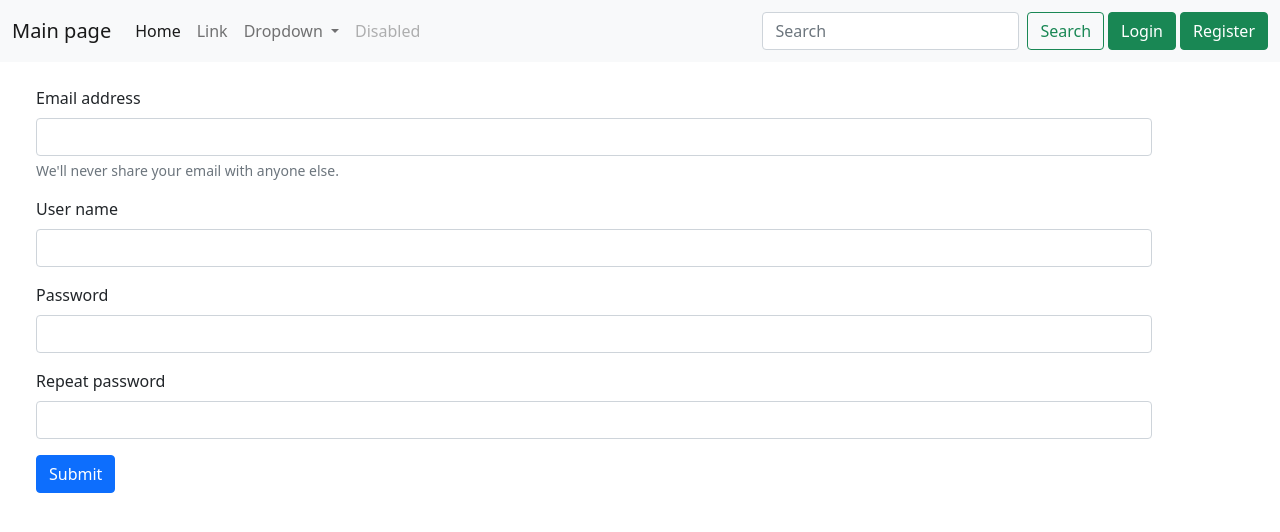
After one commit to TimofeyFurman/hillel1, a FastAPI app: template frontend/app/templates/pages/register.html in a window 1280 px wide. The commit adds this page. Shown: the top 532 px of the page. Run offline with FastAPI, Linux system fonts and the light colour scheme; the template is opened without the code that fills it, so the values that code supplies are empty.

Commit message:
﻿Merge branch 'main' of github.com:TimofeyFurman/hillel1 into 1711-migrations # Please enter a commit message to explain why this merge is necessary, # especially if it merges an updated upstream into a topic branch. # # Lines starting with '#' will be ignored, and an empty message aborts # the commit.

```diff
--- /dev/null
+++ b/frontend/app/templates/components/auth.html
@@ -0,0 +1,11 @@
+
+{% if user %}
+
+<button type="button" class="btn btn-light">User: {{ user.name }}</button>
+<button type="button" class="btn btn-warning">Logout</button>
+{% else %}
+
+<a class="btn btn-success m-1" href="#">Login</a>
+<a class="btn btn-success" href="{{ url_for('user_register') }}">Register</a>
+
+{% endif %}
--- a/frontend/app/templates/components/navbar.html
+++ b/frontend/app/templates/components/navbar.html
@@ -1,6 +1,6 @@
 <nav class="navbar navbar-expand-lg navbar-light bg-light">
   <div class="container-fluid">
-    <a class="navbar-brand" href="#">Navbar</a>
+    <a class="navbar-brand" href="{{ url_for('index') }}">Main page</a>
     <button class="navbar-toggler" type="button" data-bs-toggle="collapse" data-bs-target="#navbarSupportedContent" aria-controls="navbarSupportedContent" aria-expanded="false" aria-label="Toggle navigation">
       <span class="navbar-toggler-icon"></span>
     </button>
@@ -31,6 +31,9 @@
         <input class="form-control me-2" type="search" placeholder="Search" aria-label="Search">
         <button class="btn btn-outline-success" type="submit">Search</button>
       </form>
+
+      {% include "components/auth.html" %}
+
     </div>
   </div>
 </nav>
--- /dev/null
+++ b/frontend/app/templates/pages/register.html
@@ -0,0 +1,36 @@
+{% extends "base.html" %}
+
+
+{% block content %}
+
+<div class="m-4 container">
+  <form method="post" action="{{ url_for('user_register') }}">
+  <div class="mb-3">
+    <label for="exampleInputEmail1" class="form-label">Email address</label>
+    <input type="email" class="form-control" id="exampleInputEmail1" aria-describedby="emailHelp" required>
+    <div id="emailHelp" class="form-text">We'll never share your email with anyone else.</div>
+  </div>
+
+  <div class="mb-3">
+    <label for="username" class="form-label">User name</label>
+    <input type="text" class="form-control" id="username" aria-describedby="emailHelp" required>
+  </div>
+
+  <div class="mb-3">
+    <label for="exampleInputPassword1" class="form-label">Password</label>
+    <input type="password" class="form-control" id="exampleInputPassword1" required minlength="3">
+  </div>
+
+  <div class="mb-3">
+    <label for="exampleInputPassword2" class="form-label">Repeat password</label>
+    <input type="password" class="form-control" id="exampleInputPassword2" required minlength="3">
+  </div>
+
+  <button type="submit" class="btn btn-primary">Submit</button>
+</form>
+
+
+</div>
+
+
+{% endblock %}
```
Also changed, not shown: frontend/app/router_user.py (+17 -1 lines).
